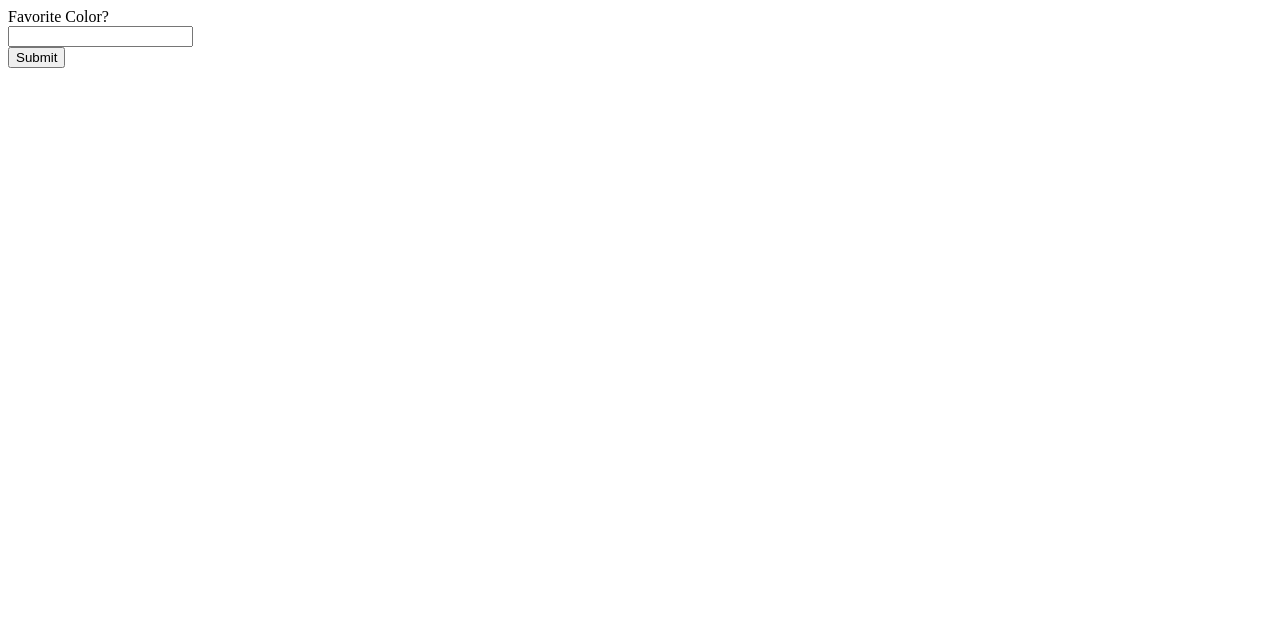
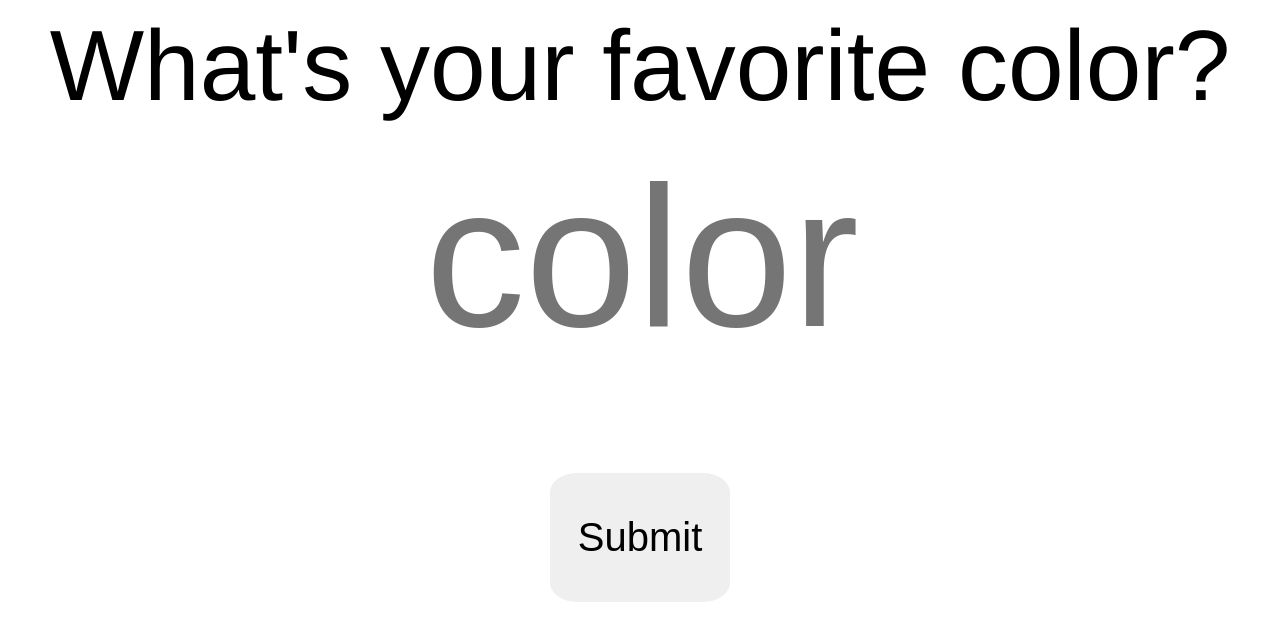
Before and after one commit to awdriggs/blah, a plain HTML site: page form.html in a window 1280 px wide. Drawn offline with Linux system fonts and the light colour scheme.

Commit message:
form styling

```diff
--- a/form.html
+++ b/form.html
@@ -4,16 +4,17 @@
 <head>
   <meta charset="utf-8">
 
-  <title>My Site</title><!-- <link rel="stylesheet" href="style.css"> -->
+  <title>Colors</title><!-- <link rel="stylesheet" href="style.css"> -->
 
+  <link rel="stylesheet" href="style.css">
   <script src="colors.js" type="text/javascript"></script>
   <script src="form.js" type="text/javascript"></script>
 </head>
 
 <body>
   <form>
-    <label for="color">Favorite Color?</label><br>
-    <input type="text" id="color" name="color"><br>
+    <label for="color">What's your favorite color?</label><br>
+    <input type="text" id="color" name="color" placeholder="color"><br>
     <button type="button" onclick="colorize()">Submit</button>
   </form>
 </body>
--- a/style.css
+++ b/style.css
@@ -1,9 +1,39 @@
-html {
-  background-image: url("./imgs/whitebrick.jpg");
+/* html { */
+/*   background-image: url("./imgs/whitebrick.jpg"); */
+/* } */
+
+.under-construction {
+  display: block;
+  width: 500px;
+  margin: 0 auto;
 }
 
-.under-construction {
-   display: block;
-   width: 500px;
-   margin: 0 auto;
+/* for styling the form */
+input[type=text] {
+  font-size: 200px;
+  text-align: center;
+  width: 100%;
+  background: transparent;
+  border: none;
 }
+
+button {
+  display: block;
+  margin: 100px auto;
+  font-size: 40px;
+  text-align: center;
+  padding: 40px 26px;
+  border: 2px solid #EFEFEF;
+  border-radius: 15%;
+}
+
+label {
+  font-size: 100px;
+  font-family: helvetica, sans-serif;
+  display: block;
+  text-align: center;
+}
+
+*:focus {
+    outline: none;
+}
```
